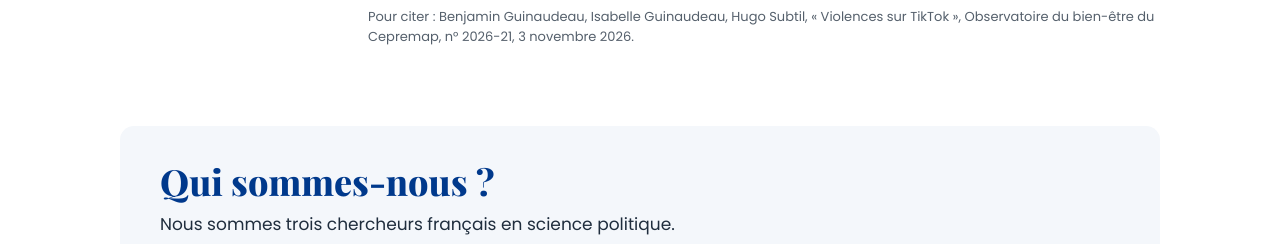
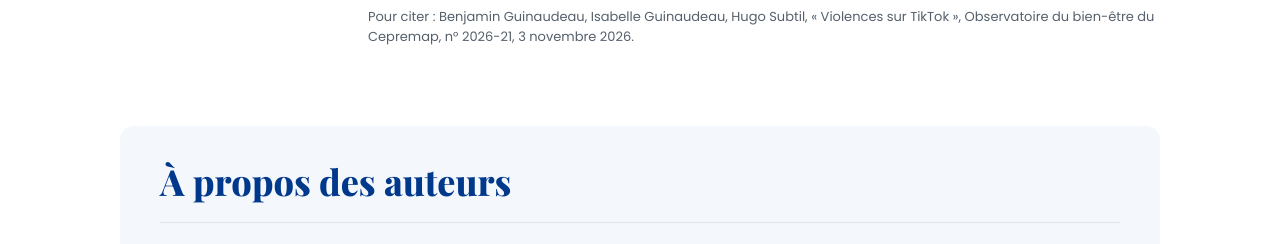
Before and after one commit to benjaminguinaudeau/tiktokpourlascience, a plain HTML site: page index.html in a window 1280 px wide. Shown: the part 4715-4959 px from the top of the page. Drawn offline with Linux system fonts and the light colour scheme.

Commit message:
Rename the French authors section
Co-Authored-By: Claude Opus 5.5 <noreply@anthropic.com>

```diff
--- a/index.html
+++ b/index.html
@@ -236,8 +236,7 @@
   <section class="about" aria-labelledby="about-title">
     <div class="wrap">
       <div class="about-box">
-        <h2 id="about-title">Qui sommes-nous&nbsp;?</h2>
-        <p class="about-lead">Nous sommes trois chercheurs français en science politique.</p>
+        <h2 id="about-title">À propos des auteurs</h2>
         <ul class="people">
           <li>
             <h3>Benjamin Guinaudeau</h3>
```
